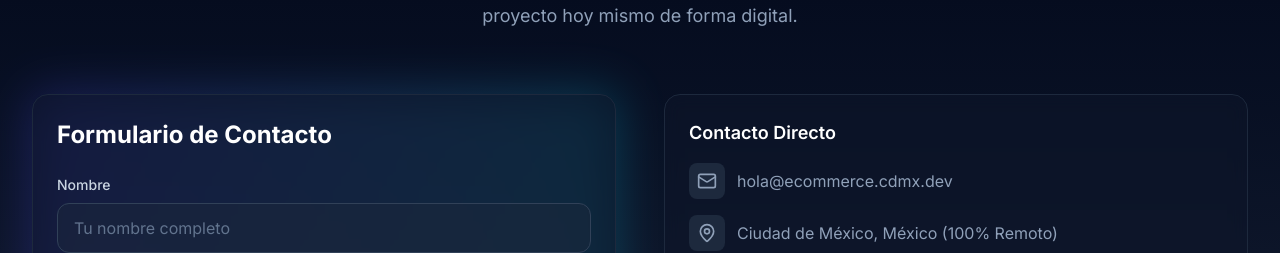
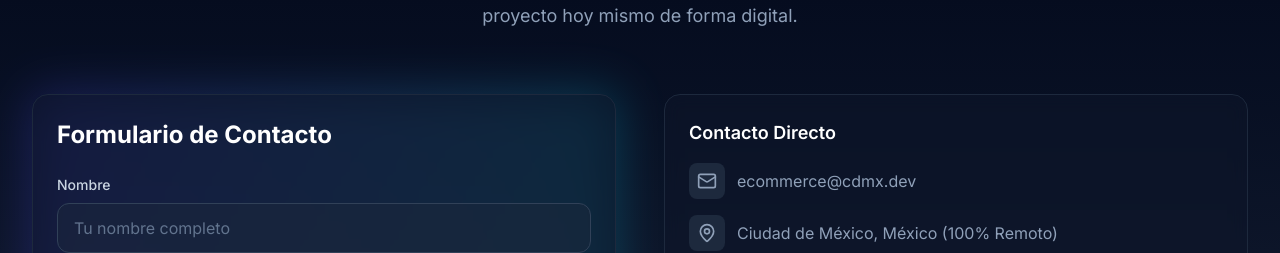
Before and after one commit to JairIzaguirre/cdmx.dev, a Next.js app: page / in a window 1280 px wide. Shown: the part 4844-5097 px from the top of the page. Built offline with nearby package versions, Linux system fonts and the light colour scheme.

Commit message:
Acualizacion de correo

```diff
--- a/components/Footer.tsx
+++ b/components/Footer.tsx
@@ -198,7 +198,7 @@ export default function Footer() {
                   <div className="p-2 bg-slate-800 rounded-lg group-hover:bg-primary-500/20 transition-colors">
                     <Mail className="w-5 h-5" />
                   </div>
-                  hola@ecommerce.cdmx.dev
+                  ecommerce@cdmx.dev
                 </a>
                 <div className="flex items-center gap-3 text-slate-400">
                   <div className="p-2 bg-slate-800 rounded-lg">
```
